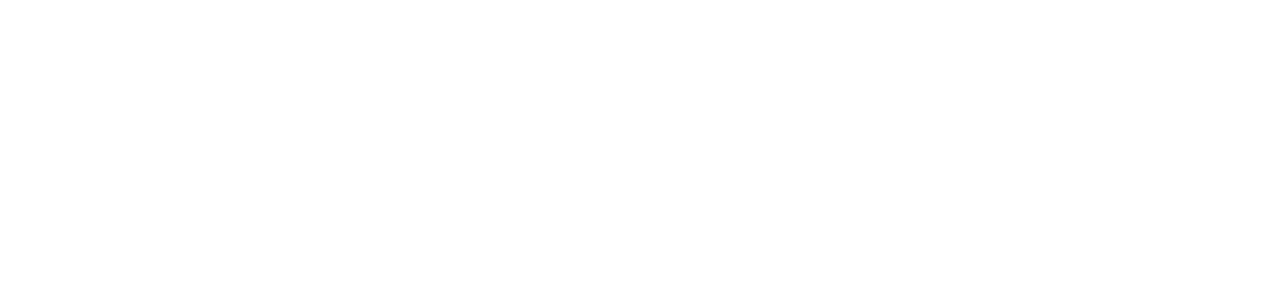
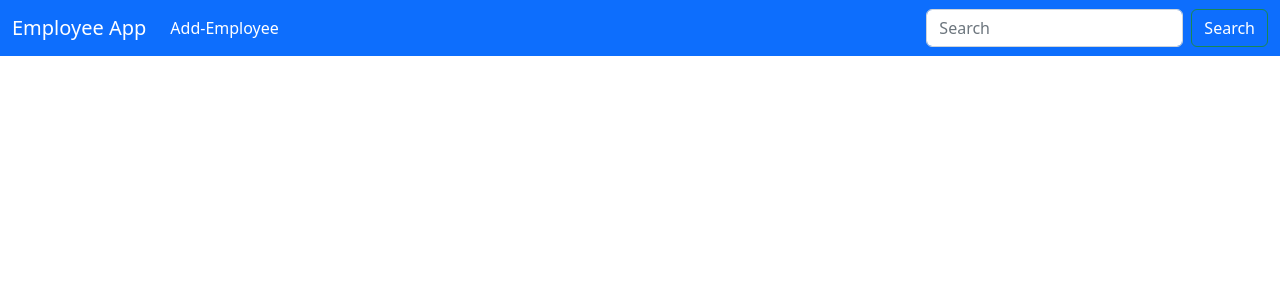
Before and after one commit to abhinandop878/Employee-App, an Angular app: page / in a window 1280 px wide. Shown: the top 300 px of the page. Built offline with nearby package versions, Linux system fonts and the light colour scheme.

Commit message:
addemployee program added

```diff
--- a/src/app/add-employee/add-employee.component.html
+++ b/src/app/add-employee/add-employee.component.html
@@ -1 +1,19 @@
-<p>add-employee works!</p>
+<nav class="navbar navbar-expand-lg bg-primary navbar-dark">
+    <div class="container-fluid">
+      <a class="navbar-brand" href="#">Employee App</a>
+      <button class="navbar-toggler" type="button" data-bs-toggle="collapse" data-bs-target="#navbarSupportedContent" aria-controls="navbarSupportedContent" aria-expanded="false" aria-label="Toggle navigation">
+        <span class="navbar-toggler-icon"></span>
+      </button>
+      <div class="collapse navbar-collapse" id="navbarSupportedContent">
+        <ul class="navbar-nav me-auto mb-2 mb-lg-0">
+          <li class="nav-item">
+            <a class="nav-link active" aria-current="page" href="#">Add-Employee</a>
+          </li>
+        </ul>
+        <form class="d-flex" role="search">
+          <input class="form-control me-2" type="search" placeholder="Search" aria-label="Search">
+          <button class="btn btn-outline-success" type="submit" style="color: white;">Search</button>
+        </form>
+      </div>
+    </div>
+  </nav>
--- a/src/app/app.component.html
+++ b/src/app/app.component.html
@@ -1 +1,2 @@
+<app-add-employee></app-add-employee>
 <router-outlet></router-outlet>
```
